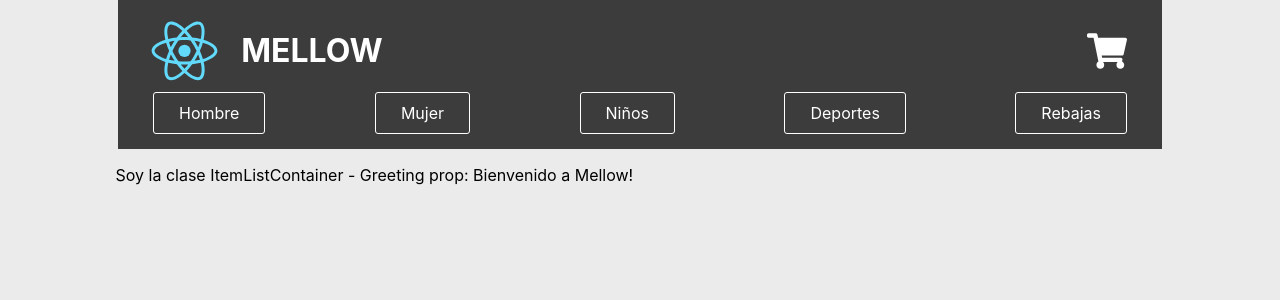
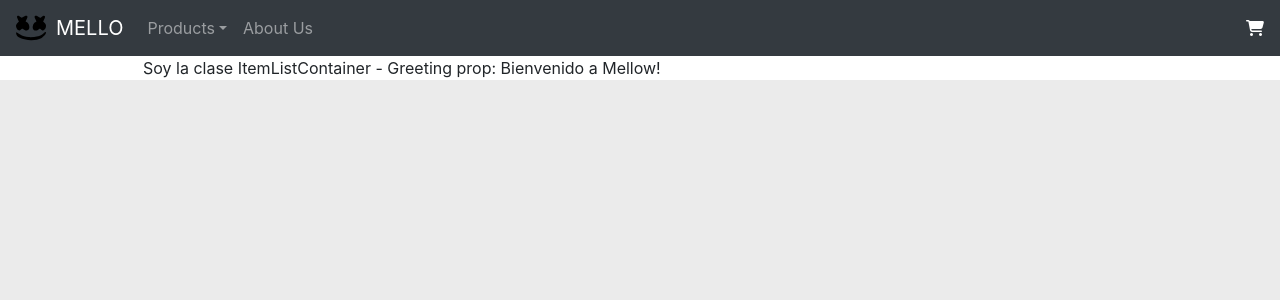
Before and after one commit to Diego-Berlingieri/CoderHouse, a React (Create React App) app: page / in a window 1280 px wide. Shown: the top 300 px of the page. Built offline with nearby package versions, Linux system fonts and the light colour scheme.

Commit message:
upload 8-mar-2021
Estilo con Bootstrap

```diff
--- a/package.json
+++ b/package.json
@@ -6,7 +6,9 @@
     "@testing-library/jest-dom": "^5.11.9",
     "@testing-library/react": "^11.2.5",
     "@testing-library/user-event": "^12.8.0",
+    "bootstrap": "^4.6.0",
     "react": "^17.0.1",
+    "react-bootstrap": "^1.5.1",
     "react-dom": "^17.0.1",
     "react-scripts": "4.0.3",
     "web-vitals": "^1.1.0"
--- a/public/index.html
+++ b/public/index.html
@@ -24,7 +24,17 @@
       work correctly both with client-side routing and a non-root public URL.
       Learn how to configure a non-root public URL by running `npm run build`.
     -->
-    <title>React App</title>
+
+    <!-- React-Bootstrap CSS -->
+    <link rel="stylesheet"
+      href="https://cdn.jsdelivr.net/npm/bootstrap@4.6.0/dist/css/bootstrap.min.css"
+      integrity="sha384-B0vP5xmATw1+K9KRQjQERJvTumQW0nPEzvF6L/Z6nronJ3oUOFUFpCjEUQouq2+l"
+      crossorigin="anonymous"
+    />
+
+    <!-- Font Awesome -->
+    <script src="https://kit.fontawesome.com/61d7cbcb0e.js" crossorigin="anonymous"></script>
+    <title>MELLOW</title>
   </head>
   <body>
     <noscript>You need to enable JavaScript to run this app.</noscript>
--- a/src/components/CartWidget.js
+++ b/src/components/CartWidget.js
@@ -1,23 +1,17 @@
 import React, { Component } from 'react';
 import mycart from '../images/cart-solid.svg';
 
+// style sin usar un css externo (dentro del .js)
 const cartStyle = {
-  alignitems: 'center',
-  display: 'inline-flex',
+  color: 'white',
+  textdecoration: 'none',
+  cursor:'pointer',
 };
 
-const icoStyle = {
-  height: 40,
-  width: 40,
-};
-
-// Se puede agregar un contador de items y/o un subtotal $
-export default class CartWidget extends Component {
-  render() {
+// Se puede agregar estado del cart. "empty cart", contador de items y/o un subtotal $
+function CartWidget() {
     return (
-      <div style={cartStyle}>
-          <img style={icoStyle} src={mycart} className="cart" alt="shopping cart" />
-      </div>
+      <i className="fas fa-shopping-cart" style={cartStyle}></i>
     );
   }
-}
+export default CartWidget;
--- a/src/components/NavBar.css
+++ b/src/components/NavBar.css
@@ -1,53 +1,5 @@
-.NavBar {
-    background-color:rgb(60,60,60);
-    min-height: 50;
-    align-items: center;
-    color: white;
-    padding: 10px;
-    max-width: 1024px;
-    margin: 0px auto;
-    align-items: center;
+/* Override NavBar bootstrap styling */
+
+.d-inline-block {
+    margin-right: 10px;
 }
-
-.container {
-    max-width: 1024px;
-    padding-right: 25px;
-    align-items: center;
-    display: flex;
-    justify-content: space-between;
-}
-
-.logobox {
-    max-width: 500px;
-    display: inline-flex;
-    align-items: center;
-}
-
-.logo {
-    height: 80px;
-}
-
-.categories {
-    max-width: 1024px;
-    display: flex;
-    justify-content: space-between;
-    padding-right: 25px;
-    padding-bottom: 5px;
-}
-
-.cat-link {
-    border: 1px solid white;
-    border-radius: 3px;
-    text-align: center;
-    padding: 10px 25px;
-    display: inline-flex;
-    position: relative;
-    margin-left: 25px;
-    text-decoration: none;
-    color: white;
-}
-
-.cat-link:hover{
-    background-color:rgb(90,90,90);
-    color: white;
-}
--- a/src/components/NavBar.js
+++ b/src/components/NavBar.js
@@ -1,29 +1,37 @@
 import CartWidget from './CartWidget';
-import logo from '../images/logo.svg';
+import logo from '../images/mello-logo.svg';
 import './NavBar.css';
+import React, { Component } from 'react';
+import * as RBS from 'react-bootstrap';
 
-function NavBar() {
-  return (
-    <div className="NavBar">
 
-      <div className="container">
-        <div className="logobox">
-          <img src={logo} className="logo" alt="logo" />
-          <h1>MELLOW</h1>
-        </div>
-        <CartWidget />
-      </div>
+// TO-DO asignar la propiedad TOP a la NavBar. Modificar el margen superior para que el contenido no quede oculto.
 
-      <div className="categories">
-        <a className="cat-link" href="#" target="_blank">Hombre</a>
-        <a className="cat-link" target="_blank">Mujer</a>
-        <a className="cat-link" target="_blank">Niños</a>
-        <a className="cat-link" target="_blank">Deportes</a>
-        <a className="cat-link" target="_blank">Rebajas</a>
-      </div>
+class NavBar extends Component {
+  render() {
+    return (
+        <RBS.Navbar bg="dark" expand="sm" variant="dark">
+          <RBS.Navbar.Brand href="#home">
+            <img src={logo} width="30" height="30" className="d-inline-block align-top" alt="React Bootstrap logo"/>
+            MELLO
+          </RBS.Navbar.Brand>
 
-    </div>
-  );
+          <RBS.Navbar.Toggle aria-controls="basic-navbar-nav" />
+          <RBS.Navbar.Collapse id="basic-navbar-nav">
+            <RBS.Nav className="mr-auto">
+              <RBS.NavDropdown title="Products" id="basic-nav-dropdown">
+                <RBS.NavDropdown.Item href="#action/3.1">Woman</RBS.NavDropdown.Item>
+                <RBS.NavDropdown.Item href="#action/3.2">Man</RBS.NavDropdown.Item>
+                <RBS.NavDropdown.Item href="#action/3.3">Kids</RBS.NavDropdown.Item>
+                <RBS.NavDropdown.Divider />
+                <RBS.NavDropdown.Item href="#action/3.4">Sale</RBS.NavDropdown.Item>
+              </RBS.NavDropdown>
+              <RBS.Nav.Link href="#about">About Us</RBS.Nav.Link>
+            </RBS.Nav>
+            <CartWidget />
+          </RBS.Navbar.Collapse>
+        </RBS.Navbar>
+    );
+  }
 }
-
 export default NavBar;
```
Also changed, not shown: README.txt, src/images/mello-logo.svg (added), 1 other file (tests, documents, lock files or other folders).
